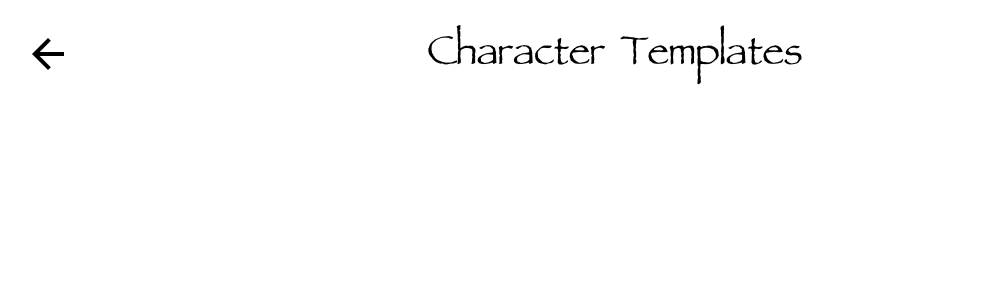
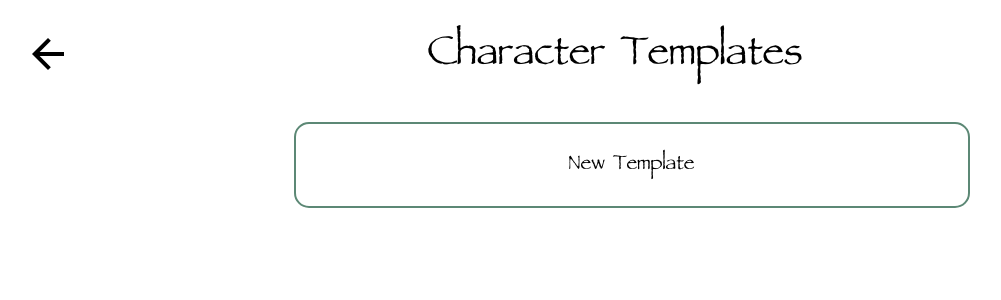
Before and after one commit to Noah-Yasarturk/tabletop_combat_tracker, a React (Create React App) app in the folder frontend/tabletop-track/: page /templates in a window 1280 px wide. Shown: the top 300 px of the page, without its empty margins (8-1009 px from the left). Built offline with nearby package versions, Linux system fonts and the light colour scheme.

Commit message:
Create new template button

```diff
--- a/frontend/tabletop-track/src/components/encounters/encounterMenu.jsx
+++ b/frontend/tabletop-track/src/components/encounters/encounterMenu.jsx
@@ -135,13 +135,15 @@ export function EncounterMenu() {
                     <BackButton/>
                     <span className="headerText">Encounters</span>
                 </div>
-
-                <div className="newEncounterButtonWrapper" onClick={(event) => handleNewEncounterClicked(event)} >
-                    <NewEncounterButton />
-                </div>
+                 {/* Saved Encounters */}
 
                 <div className="oldEncountersWrapper">
                     {oldEncounters}
+                </div>
+
+                 {/* Create new Encounter */}
+                <div className="newEncounterButtonWrapper" onClick={(event) => handleNewEncounterClicked(event)} >
+                    <NewEncounterButton />
                 </div>
             </div>
         )
--- a/frontend/tabletop-track/src/components/globalStyles.scss
+++ b/frontend/tabletop-track/src/components/globalStyles.scss
@@ -36,6 +36,11 @@ $iconMinWidth: 4.25em;
     align-items: center;
 }
 
+.characterTemplateIcon {
+    color: rgba(255, 255, 255, 0.584);
+}
+
+
 
 // $blueBlaze: 1px 3px 1px rgb(97, 97, 97),
 // 0 0 60px #0f248a inset;
--- a/frontend/tabletop-track/src/components/mainMenu.scss
+++ b/frontend/tabletop-track/src/components/mainMenu.scss
@@ -41,7 +41,3 @@
 .menuLink:hover {
     background-color: $lighterBlue;
 }
-
-.characterTemplateIcon {
-    color: rgba(255, 255, 255, 0.584);
-}
--- a/frontend/tabletop-track/src/components/template/charTemplate.scss
+++ b/frontend/tabletop-track/src/components/template/charTemplate.scss
@@ -1,4 +1,5 @@
 @import '../globalStyles.scss';
+@import '../mainMenu.scss';
 
 .charTemplateMenuWrapper {
 
@@ -25,3 +26,30 @@
     border-left: none;
     border-right: none;
 }
+
+.newTemplateButton {
+    @extend .menuLink;
+    background-color: white;
+    border: $lightGreen;
+    border-style: solid;
+    border-width: 2px;
+    display: flex;
+    align-items: center;
+    flex-direction: row;
+}
+
+#charOutlineLeft {
+    margin-right: auto;
+    margin-left: 0;
+}
+
+#charOutlineRight {
+    margin-left: auto;
+    margin-right: 0;
+}
+
+
+.newTemplateButtonWrapper {
+    @extend .menuButtonsWrapper;
+
+}
--- a/frontend/tabletop-track/src/components/template/charTemplateMenu.jsx
+++ b/frontend/tabletop-track/src/components/template/charTemplateMenu.jsx
@@ -1,7 +1,28 @@
 import { BackButton } from "../backButton";
+import { GiCharacter } from "react-icons/gi";
 import './charTemplate.scss'
+import { useState, useEffect } from 'react';
+
+
+function NewTemplateButton() {
+    return (
+        <div className="newTemplateButton">
+            <GiCharacter className="characterTemplateIcon" id="charOutlineLeft"></GiCharacter>
+            <span>New Template</span>
+            <GiCharacter className="characterTemplateIcon" id="charOutlineRight"></GiCharacter>
+
+        </div>
+    )
+}
 
 export function CharTemplateMenu() {
+    const [creatingNewTemplate, setCreatingNewTemplate] = useState(false);
+
+    function handleNewTemplateClicked(e) {
+        setCreatingNewTemplate(!creatingNewTemplate); // toggle it
+    }
+
+    if (!creatingNewTemplate) {
         return (
             <div className="charTemplateMenuWrapper">
                 <div className="staticHeader">
@@ -14,9 +35,14 @@ export function CharTemplateMenu() {
 
 
                  {/* Create new template */}
+                 <div className="newTemplateButtonWrapper" onClick={(event) => handleNewTemplateClicked(event)} >
+                    <NewTemplateButton />
+                </div>
 
 
             </div>
 
         )
     }
+
+}
```
Lines whose indentation alone changed are shown as unchanged.
